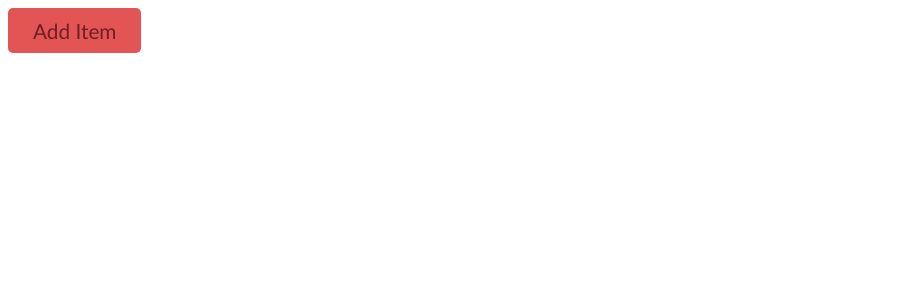
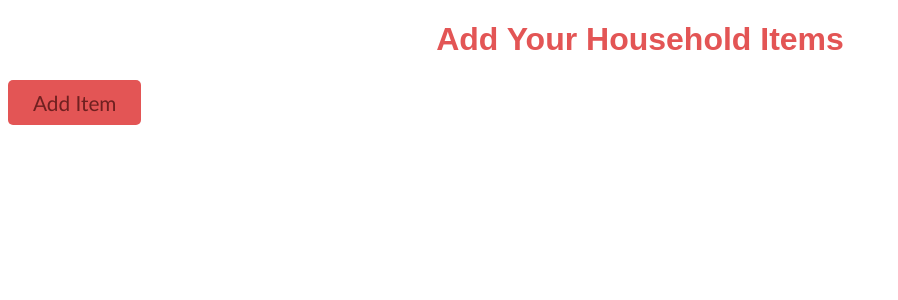
Before and after one commit to DevonSchwartz/CatastroBuddy-Frontend, a React (Create React App) app: page /AddItems in a window 1280 px wide. Shown: the top 300 px of the page, without its empty margins (0-898 px from the left). Built offline with nearby package versions, Linux system fonts and the light colour scheme.

Commit message:
Saved state of box. The damaged state is not saved

```diff
--- a/src/App.js
+++ b/src/App.js
@@ -2,20 +2,23 @@ import React from 'react';
 import { Routes, Route, BrowserRouter } from 'react-router-dom';
 import Login from './components/login';
 import Welcome from './components/welcome';
-import AddItemButton from './components/AddItemButton';
+import ItemBoxRenderer from './components/ItemBoxRenderer';
 import DamageComponent from './components/DamageComponent';
 import EditItem from './components/editItem';
+import { BoxProvider } from './context-providers/BoxContext';
 function App() {
   return (
     <React.StrictMode>
         <BrowserRouter>
+            <BoxProvider>
                 <Routes>
                         <Route path="/" element={<Welcome />} />
                         <Route path="/login" element={<Login />} />
-            <Route path="/AddItems" element={<AddItemButton />}/>
+                        <Route path="/AddItems" element={<ItemBoxRenderer />}/>
                         <Route path="/Damage" element={<DamageComponent />}/>
                         <Route path="/editItem" element={<EditItem />}/>
                 </Routes>
+            </BoxProvider>
         </BrowserRouter>
     </React.StrictMode>
   );
--- a/src/components/AddItemButton.jsx
+++ b/src/components/AddItemButton.jsx
@@ -1,19 +1,15 @@
-import React, { useState } from 'react';
 import './css/AddItemButton.css';
-import ItemBox from './ItemBox';
 
+// Add an ItemBox onto the user's item page. It will execute the
+// handler to add a box
+// addBoxHandler: function pointer that will add an ItemBox to the BoxContext
+const AddItemButton = (props) => {
 
-const AddItemButton = () => {
-    const [itemBoxes, setItemBoxes] = useState([]);
+    // function from Box-Provider to add box
+    const addBoxHandler = props.addBoxHandler
 
     const handleClick = () => {
-        setItemBoxes([...itemBoxes, <ItemBox
-            key={itemBoxes.length}
-            itemName="Enter Item"
-            price="Enter Price"
-            description="Enter Description"
-            originalPhoto="Insert Photo"
-             />]);
+        addBoxHandler()
     };
 
     return (
@@ -23,13 +19,6 @@ const AddItemButton = () => {
                     Add Item
                 </button>
             </div>
-            <div className="items-container">
-                {itemBoxes.map((itemBox) => (
-                    <div key={itemBox.key} style={{ marginBottom: '10px' }}>
-                        {itemBox}
-                    </div>
-                ))}
-            </div>
         </div>
     );
 };
--- a/src/components/ItemBox.jsx
+++ b/src/components/ItemBox.jsx
@@ -1,30 +1,41 @@
 import { Box, Button } from '@mui/material';
-import React, { useState, useContext } from 'react';
 import DamageComponent from './DamageComponent';
-import { useNavigate } from 'react-router-dom';
 
+// used for subboxes
 const BoxStyle = {
     display: 'flex',
     border: 1,
     fontFamily: 'Arial, sans-serif'
 }
 
-function ItemBox(props) {
+
+
+// Hold an individual household item. Information can be edited by the user
+// ItemName: string
+// description: string
+// price: number
+// originalPhoto: string (base64)
+// boxId: number
+// deleteBoxFunction: function pointer that takes a number
+// contextProviderRouter: function pointer that takes a string
+const ItemBox = (props) => {
+    // parameterized values
     const itemName = props.itemName
     const description = props.description
     const price = props.price
     const originalPhoto = props.original
+    const boxId = props.boxId
 
-
-    const [isVisible, setIsVisible] = useState(true);
-    const navigate = useNavigate();
+    // parameterized functions
+    const deleteBox = props.deleteBoxFunction
+    const contextProviderRouter = props.contextProviderRouter
 
     const handleRemoveClick = () => {
-        setIsVisible(false);
+        deleteBox(boxId);
     };
 
     const handleEditClick = () => {
-        navigate('/editItem');
+        contextProviderRouter('/editItem');
     };
 
     const itemNameBox = (
@@ -69,8 +80,6 @@ function ItemBox(props) {
     )
 
     return (
-        <>
-            {isVisible &&
         <div style={{
             marginLeft: '25%',
             marginTop: '60px',
@@ -85,7 +94,8 @@ function ItemBox(props) {
             <div style={{ flex: 1, display: 'flex', flexDirection: 'column', alignItems: 'stretch', padding: '10px' }}>
                 <div style={{ display: 'flex', alignItems: 'center' }}>
                     <button onClick={handleRemoveClick}>x</button>
-                            <Button variant="contained" color="primary" onClick={handleEditClick} style={{ marginLeft: '10px' }}>Edit Item</Button>
+                    <Button variant="contained" color="primary" onClick={handleEditClick}
+                        style={{ marginLeft: '10px' }}>Edit Item</Button>
                 </div>
                 {itemNameBox}
                 {descriptionBox}
@@ -96,8 +106,6 @@ function ItemBox(props) {
                 <DamageComponent />
             </div>
         </div>
-            }
-        </>
     );
 }
 
--- a/src/components/ItemBoxRenderer.jsx
+++ b/src/components/ItemBoxRenderer.jsx
@@ -0,0 +1,38 @@
+import React, {useContext} from "react";
+import AddItemButton from "./AddItemButton"
+import ItemBox from "./ItemBox"
+import { BoxContext } from "../context-providers/BoxContext";
+import "./css/ItemBoxRenderer.css"
+
+// Render all the ItemBoxes from the current session's state
+// TODO: Connect backend REST API call to load items from the DB
+const ItemBoxRenderer = () => {
+    const {boxes, addBox, deleteBox, goToPage} = useContext(BoxContext)
+
+    return (
+        <div>
+            <h1 className="header">
+                Add Your Household Items
+            </h1>
+
+            <AddItemButton addBoxHandler={addBox}></AddItemButton>
+
+            <div style={{ display: 'flex', flexWrap: 'wrap' }}>
+            {boxes.map(box => (
+                <ItemBox
+                    key={box.id}
+                    itemName="Insert Item Here"
+                    description="Insert Description Here"
+                    price="Insert Price Here"
+                    originalPhoto="Photo Here"
+                    boxId={box.id}
+                    deleteBoxFunction={deleteBox}
+                    contextProviderRouter={goToPage}>
+                </ItemBox>
+            ))}
+            </div>
+        </div>
+    )
+}
+
+export default ItemBoxRenderer
--- /dev/null
+++ b/src/components/css/ItemBoxRenderer.css
@@ -0,0 +1,6 @@
+.header {
+    display: flex;
+    justify-content:center;
+    font-family: Arial;
+    color: #e35555
+}
--- /dev/null
+++ b/src/context-providers/BoxContext.jsx
@@ -0,0 +1,27 @@
+import React, { createContext, useState } from 'react';
+import { useNavigate } from 'react-router-dom';
+
+export const BoxContext = createContext();
+
+export const BoxProvider = ({ children }) => {
+  const [boxes, setBoxes] = useState([]);
+  const navigate = useNavigate();
+
+  const addBox = () => {
+    setBoxes([...boxes, { id: Date.now() }]);
+  };
+
+  const deleteBox = (id) => {
+    setBoxes(boxes.filter(box => box.id !== id));
+  };
+
+  const goToPage = (path) => {
+    navigate(path);
+  };
+
+  return (
+    <BoxContext.Provider value={{ boxes, addBox, deleteBox, goToPage }}>
+      {children}
+    </BoxContext.Provider>
+  );
+};
--- a/src/index.css
+++ /dev/null
@@ -1,13 +0,0 @@
-body {
-  margin: 0;
-  font-family: -apple-system, BlinkMacSystemFont, 'Segoe UI', 'Roboto', 'Oxygen',
-    'Ubuntu', 'Cantarell', 'Fira Sans', 'Droid Sans', 'Helvetica Neue',
-    sans-serif;
-  -webkit-font-smoothing: antialiased;
-  -moz-osx-font-smoothing: grayscale;
-}
-
-code {
-  font-family: source-code-pro, Menlo, Monaco, Consolas, 'Courier New',
-    monospace;
-}
```
Lines whose indentation alone changed are shown as unchanged.
